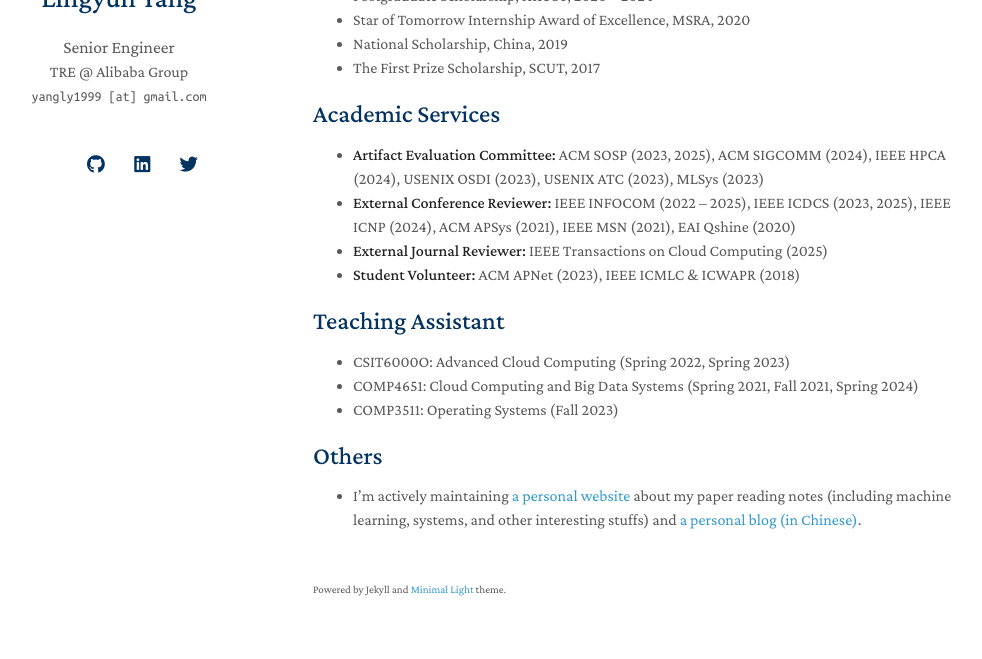
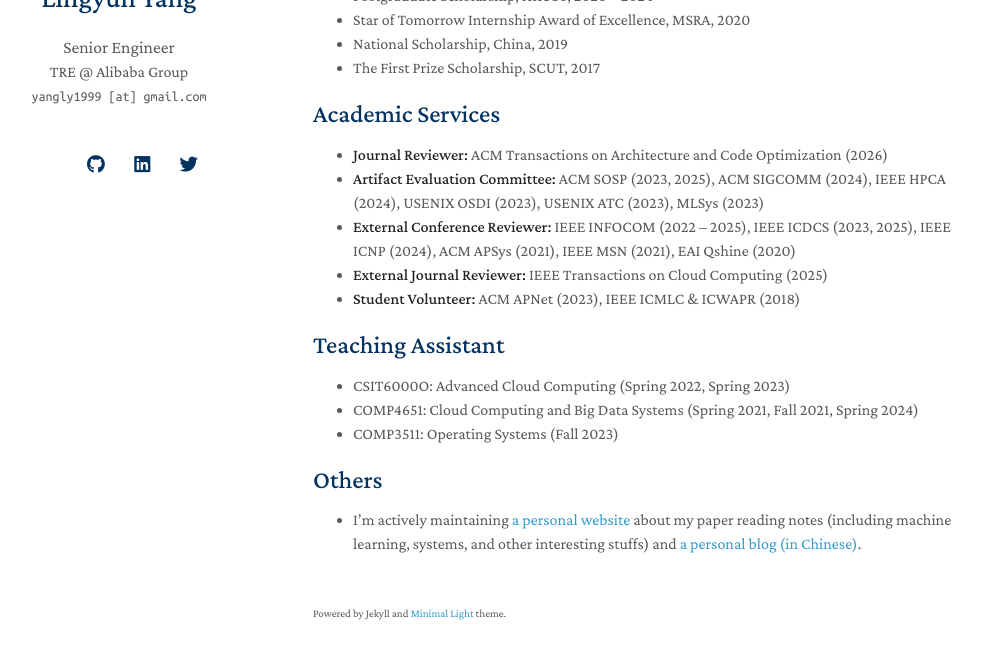
Before and after one commit to mental2008/academic-profile, a Jekyll site: the page built from index.md, in a window 1280 px wide and 900 px high, scrolled down 2131 px, cut to the strip 206-865 px from the top of the window. Shown: the whole strip, without its empty margins (157-1139 px from the left). Built offline with Jekyll 4.4.1, drawn with Linux system fonts in a browser that asks for light colours; nearby versions of some CDN libraries; a style sheet for code colours, icons or effects is not loaded; our own code applies the rules of GitHub Pages for plain Markdown files.

Commit message:
Add TACO journal reviewer service

```diff
--- a/_includes/services.md
+++ b/_includes/services.md
@@ -1,5 +1,6 @@
 ## Academic Services
 
+- <strong>Journal Reviewer: </strong>ACM Transactions on Architecture and Code Optimization (2026)
 - <strong>Artifact Evaluation Committee: </strong>ACM SOSP (2023, 2025), ACM SIGCOMM (2024), IEEE HPCA (2024), USENIX OSDI (2023), USENIX ATC (2023), MLSys (2023)
 - <strong>External Conference Reviewer: </strong>IEEE INFOCOM (2022 -- 2025), IEEE ICDCS (2023, 2025), IEEE ICNP (2024), ACM APSys (2021), IEEE MSN (2021), EAI Qshine (2020)
 - <strong>External Journal Reviewer: </strong>IEEE Transactions on Cloud Computing (2025)
```
